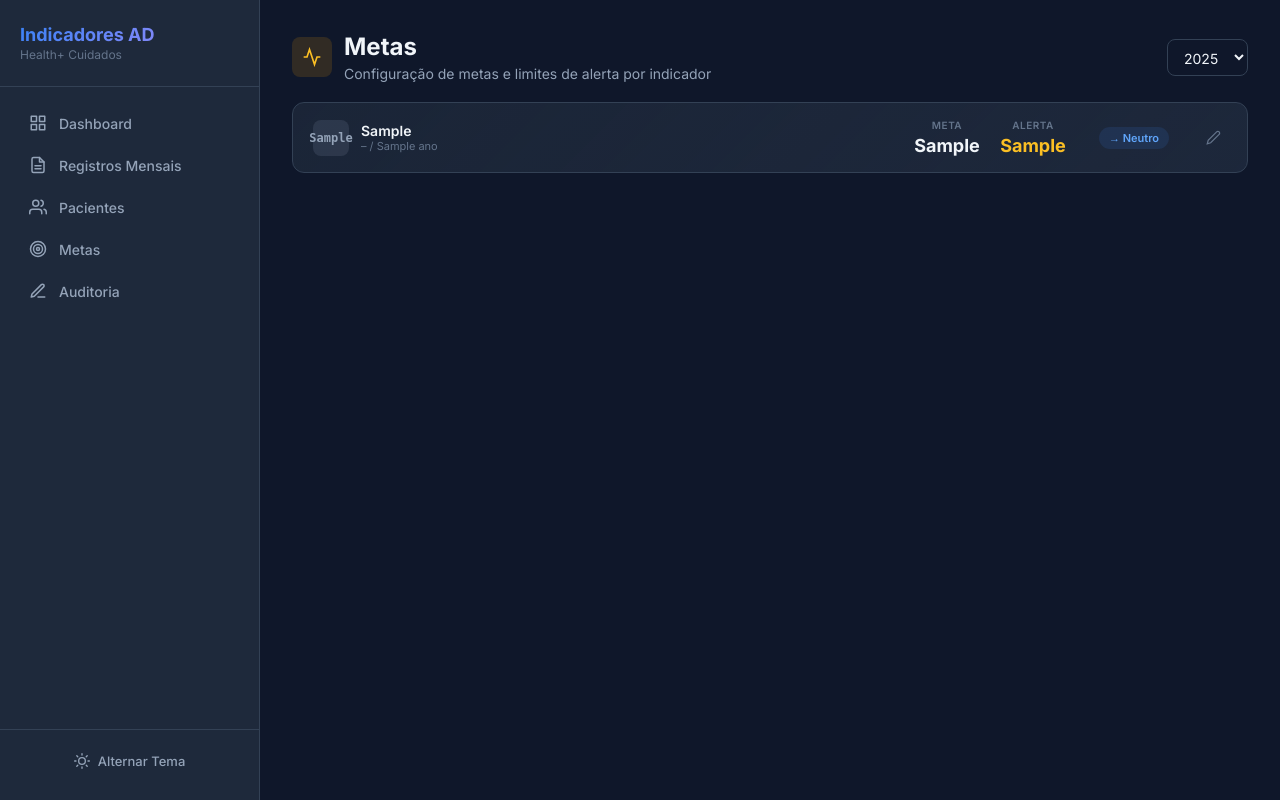
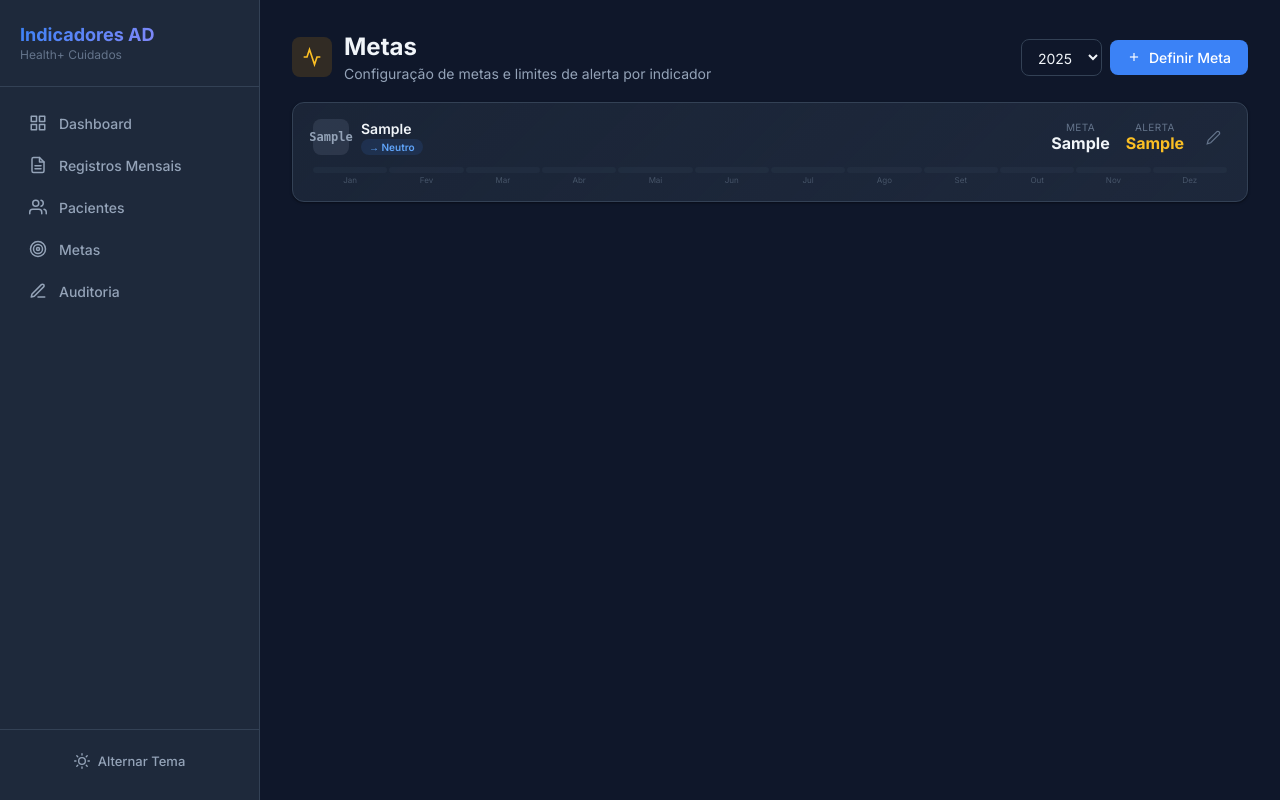
Before and after one commit to cjfswd/indicadores-ad, a Node server app: template backend/src/views/metas.ejs in a window 1280 px wide. Run offline with Node 20, Linux system fonts and the light colour scheme; the template is opened without the code that fills it: most values are stand-ins (such as "Sample title", 1, 10 or a date in 2020); some libraries are stand-ins or nearby versions.

Commit message:
feat: file uploads on all CRUD modals, fix list refresh, add metas seasonality
1. File upload support on every CRUD modal:
   - paciente-form.ejs: hx-encoding=multipart/form-data + file input
   - paciente-desativar.ejs: documento comprobatório field
   - paciente-excluir.ejs: documento comprobatório field
   - meta-form.ejs: documento de referência field
   - auditoria-reverter.ejs: documento comprobatório field
   - evento-form.ejs + evento-excluir.ejs: already had file upload

2. Fix list refresh after desativar/excluir:
   - Root cause: forms used hx-encoding=multipart/form-data but server
     handlers lacked multer middleware, so req.body was empty
   - Added multer import + upload.single('arquivo') middleware to all
     mutation handlers in pacientes.view.ts, metas.view.ts, auditoria.view.ts
   - All handlers now store documentacao_url in audit_log

3. Metas seasonality bar:
   - Each meta card now shows 12-month horizontal bar
   - Active months highlighted with indicator color, inactive dimmed
   - Supports wrap-around ranges (e.g. Oct-Mar)
   - Month labels below each segment (Jan-Dez)
   - isMonthActive() helper handles both normal and wrap-around ranges

4. Metas page improvements:
   - Added 'Definir Meta' button to page header
   - Year selector + button in flex layout

```diff
--- a/backend/src/views/components/metas-table.ejs
+++ b/backend/src/views/components/metas-table.ejs
@@ -5,8 +5,8 @@ const INDICADOR_LABELS = {
 };
 const MESES_CURTOS = ['','Jan','Fev','Mar','Abr','Mai','Jun','Jul','Ago','Set','Out','Nov','Dez'];
 const SENTIDO_CONFIG = {
-  maior: { label: '↑ Maior melhor', color: '#34d399', bg: 'rgba(16,185,129,.12)' },
-  menor: { label: '↓ Menor melhor', color: '#f87171', bg: 'rgba(239,68,68,.12)' },
+  maior: { label: '↑ Maior', color: '#34d399', bg: 'rgba(16,185,129,.12)' },
+  menor: { label: '↓ Menor', color: '#f87171', bg: 'rgba(239,68,68,.12)' },
   neutro: { label: '→ Neutro', color: '#60a5fa', bg: 'rgba(59,130,246,.12)' },
 };
 const INDICADOR_ICONS = {
@@ -20,6 +20,13 @@ const INDICADOR_ICONS = {
   '08': { color: '#ec4899', bg: 'rgba(236,72,153,.15)' },
   '09': { color: '#22d3ee', bg: 'rgba(6,182,212,.15)' },
 };
+
+function isMonthActive(m, inicio, fim) {
+  inicio = inicio || 1;
+  fim = fim || 12;
+  if (inicio <= fim) return m >= inicio && m <= fim;
+  return m >= inicio || m <= fim; // wrap-around (e.g. Oct-Mar)
+}
 %>
 
 <% if (metas.length === 0) { %>
@@ -32,39 +39,38 @@ const INDICADOR_ICONS = {
     <% metas.forEach(function(m, i) { %>
       <% const sentido = SENTIDO_CONFIG[m.sentido] || SENTIDO_CONFIG.neutro; %>
       <% const icon = INDICADOR_ICONS[m.indicador_codigo] || { color: '#94a3b8', bg: 'rgba(148,163,184,.15)' }; %>
-      <div class="meta-card" style="animation:fadeIn .3s ease <%= i * 40 %>ms both">
+      <div class="glass-card no-hover" style="padding:1rem 1.25rem;animation:fadeIn .3s ease <%= i * 40 %>ms both">
+        <!-- Top row: indicator + values + edit -->
+        <div class="flex items-center" style="gap:1rem;flex-wrap:wrap;margin-bottom:.75rem">
           <!-- Indicator name + code -->
-        <div class="meta-indicator">
+          <div class="flex items-center gap-3" style="flex:1;min-width:200px">
             <div style="width:2.25rem;height:2.25rem;border-radius:var(--radius-md);background:<%= icon.bg %>;color:<%= icon.color %>;display:flex;align-items:center;justify-content:center;flex-shrink:0">
               <span style="font-size:.75rem;font-weight:700;font-family:monospace"><%= m.indicador_codigo %></span>
             </div>
             <div style="min-width:0">
               <p style="font-size:.875rem;font-weight:600;color:var(--color-text-primary);overflow:hidden;text-overflow:ellipsis;white-space:nowrap"><%= INDICADOR_LABELS[m.indicador_codigo] || m.indicador_codigo %></p>
-            <p style="font-size:.6875rem;color:var(--color-text-muted)"><%= MESES_CURTOS[m.mes_inicio || 1] %> – <%= MESES_CURTOS[m.mes_fim || 12] %> / <%= ano %></p>
+              <div class="flex items-center gap-2" style="margin-top:.125rem">
+                <span style="display:inline-flex;align-items:center;gap:.2rem;padding:.125rem .5rem;border-radius:9999px;font-size:.625rem;font-weight:600;background:<%= sentido.bg %>;color:<%= sentido.color %>">
+                  <%= sentido.label %>
+                </span>
+              </div>
             </div>
           </div>
 
-        <!-- Meta value -->
-        <div class="meta-stat">
-          <div class="meta-stat-label">Meta</div>
-          <div class="meta-stat-value" style="color:<%= m.meta_valor != null ? 'var(--color-text-primary)' : 'var(--color-surface-3)' %>">
+          <!-- Values -->
+          <div class="flex items-center gap-4" style="flex-shrink:0">
+            <div style="text-align:center;min-width:56px">
+              <div style="font-size:.625rem;color:var(--color-text-muted);text-transform:uppercase;letter-spacing:.04em">Meta</div>
+              <div style="font-size:1rem;font-weight:700;font-variant-numeric:tabular-nums;color:<%= m.meta_valor != null ? 'var(--color-text-primary)' : 'var(--color-surface-3)' %>">
                 <%= m.meta_valor != null ? m.meta_valor : '—' %>
               </div>
             </div>
-
-        <!-- Alert value -->
-        <div class="meta-stat">
-          <div class="meta-stat-label">Alerta</div>
-          <div class="meta-stat-value" style="color:<%= m.limite_alerta != null ? '#fbbf24' : 'var(--color-surface-3)' %>">
+            <div style="text-align:center;min-width:56px">
+              <div style="font-size:.625rem;color:var(--color-text-muted);text-transform:uppercase;letter-spacing:.04em">Alerta</div>
+              <div style="font-size:1rem;font-weight:700;font-variant-numeric:tabular-nums;color:<%= m.limite_alerta != null ? '#fbbf24' : 'var(--color-surface-3)' %>">
                 <%= m.limite_alerta != null ? m.limite_alerta : '—' %>
               </div>
             </div>
-
-        <!-- Sentido badge -->
-        <div style="min-width:100px;text-align:center">
-          <span style="display:inline-flex;align-items:center;gap:.25rem;padding:.25rem .625rem;border-radius:9999px;font-size:.6875rem;font-weight:600;background:<%= sentido.bg %>;color:<%= sentido.color %>">
-            <%= sentido.label %>
-          </span>
           </div>
 
           <!-- Edit button -->
@@ -74,6 +80,18 @@ const INDICADOR_ICONS = {
             <svg xmlns="http://www.w3.org/2000/svg" width="15" height="15" viewBox="0 0 24 24" fill="none" stroke="currentColor" stroke-width="2"><path d="M17 3a2.828 2.828 0 1 1 4 4L7.5 20.5 2 22l1.5-5.5L17 3z"/></svg>
           </button>
         </div>
+
+        <!-- Seasonality bar -->
+        <div style="display:flex;align-items:center;gap:.125rem;margin-top:.5rem">
+          <% for (let month = 1; month <= 12; month++) { %>
+            <% const active = isMonthActive(month, m.mes_inicio, m.mes_fim); %>
+            <div style="flex:1;text-align:center;position:relative" title="<%= MESES_CURTOS[month] %><%= active ? ' (ativo)' : ' (fora)' %>">
+              <div style="height:6px;border-radius:3px;background:<%= active ? icon.color : 'var(--color-surface-2)' %>;opacity:<%= active ? '.8' : '.25' %>;transition:all .2s"></div>
+              <span style="display:block;font-size:.5rem;color:<%= active ? 'var(--color-text-secondary)' : 'var(--color-surface-3)' %>;margin-top:2px;font-weight:<%= active ? '600' : '400' %>"><%= MESES_CURTOS[month] %></span>
+            </div>
+          <% } %>
+        </div>
+      </div>
     <% }) %>
   </div>
 <% } %>
--- a/backend/src/views/metas.ejs
+++ b/backend/src/views/metas.ejs
@@ -8,11 +8,19 @@
       <p>Configuração de metas e limites de alerta por indicador</p>
     </div>
   </div>
-  <select class="form-select" style="width:auto" id="metas-ano" onchange="window.location.href='/metas?ano='+this.value">
-    <% [2025,2026,2027].forEach(function(y) { %>
-      <option value="<%= y %>" <%= y === ano ? 'selected' : '' %>><%= y %></option>
-    <% }) %>
-  </select>
+  <div class="flex items-center gap-2">
+    <select class="form-select" style="width:auto" onchange="window.location.href='/metas?ano='+this.value">
+      <% [2025,2026,2027].forEach(function(y) { %>
+        <option value="<%= y %>" <%= y === ano ? 'selected' : '' %>><%= y %></option>
+      <% }) %>
+    </select>
+    <button class="btn btn-primary"
+            hx-get="/metas/modal/editar?ano=<%= ano %>"
+            hx-target="#modal-container" hx-swap="innerHTML">
+      <svg xmlns="http://www.w3.org/2000/svg" width="14" height="14" viewBox="0 0 24 24" fill="none" stroke="currentColor" stroke-width="2"><line x1="12" y1="5" x2="12" y2="19"/><line x1="5" y1="12" x2="19" y2="12"/></svg>
+      Definir Meta
+    </button>
+  </div>
 </div>
 
 <div id="metas-content">
--- a/backend/src/views/modals/auditoria-reverter.ejs
+++ b/backend/src/views/modals/auditoria-reverter.ejs
@@ -4,10 +4,14 @@ const ENTIDADE_LABELS = { evento_paciente: 'Evento Clínico', registro_mensal: '
 <div class="modal-backdrop" onclick="if(event.target===this)closeModal()">
   <div class="modal-content" style="max-width:24rem">
     <h3 style="margin-bottom:.75rem">Reverter <%= acao %> de <%= ENTIDADE_LABELS[entidade] || entidade %>?</h3>
-    <form hx-post="/auditoria/<%= id %>/reverter" hx-target="#auditoria-content" hx-swap="innerHTML">
+    <form hx-post="/auditoria/<%= id %>/reverter" hx-target="#auditoria-content" hx-swap="innerHTML" hx-encoding="multipart/form-data">
       <div class="form-group" style="margin-bottom:1rem">
         <label class="form-label">Justificativa *</label>
         <textarea name="justificativa" class="form-textarea" placeholder="Motivo da reversão..." rows="3" required></textarea>
+      </div>
+      <div class="form-group" style="margin-bottom:1rem">
+        <label class="form-label">Documento comprobatório <span style="color:var(--color-text-muted);opacity:.6">(opcional)</span></label>
+        <input type="file" name="arquivo" class="form-input" accept=".pdf,.jpg,.jpeg,.png,.doc,.docx">
       </div>
       <div class="modal-footer">
         <button type="button" class="btn btn-secondary" onclick="closeModal()">Cancelar</button>
--- a/backend/src/views/modals/meta-form.ejs
+++ b/backend/src/views/modals/meta-form.ejs
@@ -12,7 +12,7 @@ const isEdit = typeof meta !== 'undefined' && meta;
       <h3><%= isEdit ? 'Editar Meta' : 'Definir Meta' %></h3>
       <button class="btn btn-ghost btn-icon" onclick="closeModal()">&times;</button>
     </div>
-    <form hx-put="/metas" hx-target="#metas-content" hx-swap="innerHTML">
+    <form hx-put="/metas" hx-target="#metas-content" hx-swap="innerHTML" hx-encoding="multipart/form-data">
       <input type="hidden" name="ano" value="<%= ano %>">
       <div class="space-y-4" style="margin-bottom:1rem">
         <div class="form-group">
@@ -57,6 +57,10 @@ const isEdit = typeof meta !== 'undefined' && meta;
             </select>
           </div>
         </div>
+        <div class="form-group">
+          <label class="form-label">Documento de referência <span style="color:var(--color-text-muted);opacity:.6">(opcional)</span></label>
+          <input type="file" name="arquivo" class="form-input" accept=".pdf,.jpg,.jpeg,.png,.doc,.docx,.xlsx">
+        </div>
       </div>
       <div class="modal-footer">
         <button type="button" class="btn btn-secondary" onclick="closeModal()">Cancelar</button>
--- a/backend/src/views/modals/paciente-desativar.ejs
+++ b/backend/src/views/modals/paciente-desativar.ejs
@@ -17,7 +17,7 @@ const INDICADORES_DESATIVACAO = [
       </div>
     </div>
     <p style="font-size:.875rem;color:var(--color-text-muted);margin-bottom:1rem">Desativar é diferente de excluir — o paciente permanece no sistema com histórico preservado, mas ficará inativo.</p>
-    <form hx-put="/pacientes/<%= id %>/desativar" hx-target="#pacientes-content" hx-swap="innerHTML">
+    <form hx-put="/pacientes/<%= id %>/desativar" hx-target="#pacientes-content" hx-swap="innerHTML" hx-encoding="multipart/form-data">
       <div class="space-y-4" style="margin-bottom:1rem">
         <div class="form-group">
           <label class="form-label">Justificativa <span style="color:#ef4444">*</span></label>
@@ -32,6 +32,10 @@ const INDICADORES_DESATIVACAO = [
             <% }) %>
           </select>
         </div>
+        <div class="form-group">
+          <label class="form-label">Documento comprobatório <span style="color:var(--color-text-muted);opacity:.6">(opcional)</span></label>
+          <input type="file" name="arquivo" class="form-input" accept=".pdf,.jpg,.jpeg,.png,.doc,.docx">
+        </div>
       </div>
       <div class="modal-footer">
         <button type="button" class="btn btn-secondary" onclick="closeModal()">Cancelar</button>
--- a/backend/src/views/modals/paciente-excluir.ejs
+++ b/backend/src/views/modals/paciente-excluir.ejs
@@ -2,10 +2,14 @@
   <div class="modal-content" style="max-width:24rem">
     <h3 style="margin-bottom:.5rem">Excluir paciente?</h3>
     <p style="font-size:.875rem;color:var(--color-text-muted);margin-bottom:1rem">O paciente será removido das listagens. Esta ação pode ser revertida via audit log.</p>
-    <form hx-post="/pacientes/<%= id %>/excluir" hx-target="#pacientes-content" hx-swap="innerHTML">
+    <form hx-post="/pacientes/<%= id %>/excluir" hx-target="#pacientes-content" hx-swap="innerHTML" hx-encoding="multipart/form-data">
       <div class="form-group" style="margin-bottom:1rem">
         <label class="form-label">Justificativa *</label>
         <textarea name="justificativa" class="form-textarea" placeholder="Motivo da exclusão..." rows="3" required></textarea>
+      </div>
+      <div class="form-group" style="margin-bottom:1rem">
+        <label class="form-label">Documento comprobatório <span style="color:var(--color-text-muted);opacity:.6">(opcional)</span></label>
+        <input type="file" name="arquivo" class="form-input" accept=".pdf,.jpg,.jpeg,.png,.doc,.docx">
       </div>
       <div class="modal-footer">
         <button type="button" class="btn btn-secondary" onclick="closeModal()">Cancelar</button>
--- a/backend/src/views/modals/paciente-form.ejs
+++ b/backend/src/views/modals/paciente-form.ejs
@@ -5,7 +5,7 @@
       <button class="btn btn-ghost btn-icon" onclick="closeModal()">&times;</button>
     </div>
     <form <% if (typeof paciente !== 'undefined' && paciente) { %>hx-put="/pacientes/<%= paciente.id %>"<% } else { %>hx-post="/pacientes"<% } %>
-          hx-target="#pacientes-content" hx-swap="innerHTML">
+          hx-target="#pacientes-content" hx-swap="innerHTML" hx-encoding="multipart/form-data">
       <div class="space-y-4" style="margin-bottom:1rem">
         <div class="form-group">
           <label class="form-label">Nome completo <span style="color:#ef4444">*</span></label>
@@ -37,6 +37,10 @@
           <label class="form-label">Observações <span style="color:var(--color-text-muted);opacity:.6">(opcional)</span></label>
           <textarea name="observacoes" class="form-textarea" placeholder="Informações complementares..." rows="3"><%= typeof paciente !== 'undefined' && paciente && paciente.observacoes ? paciente.observacoes : '' %></textarea>
         </div>
+        <div class="form-group">
+          <label class="form-label">Documento / Anexo <span style="color:var(--color-text-muted);opacity:.6">(opcional)</span></label>
+          <input type="file" name="arquivo" class="form-input" accept=".pdf,.jpg,.jpeg,.png,.doc,.docx">
+        </div>
       </div>
       <div class="modal-footer">
         <button type="button" class="btn btn-secondary" onclick="closeModal()">Cancelar</button>
```
Also changed, not shown: backend/src/view-routes/auditoria.view.ts (+15 -1 lines), backend/src/view-routes/metas.view.ts (+16 -1 lines), backend/src/view-routes/pacientes.view.ts (+25 -10 lines). Lines whose indentation alone changed are shown as unchanged.
